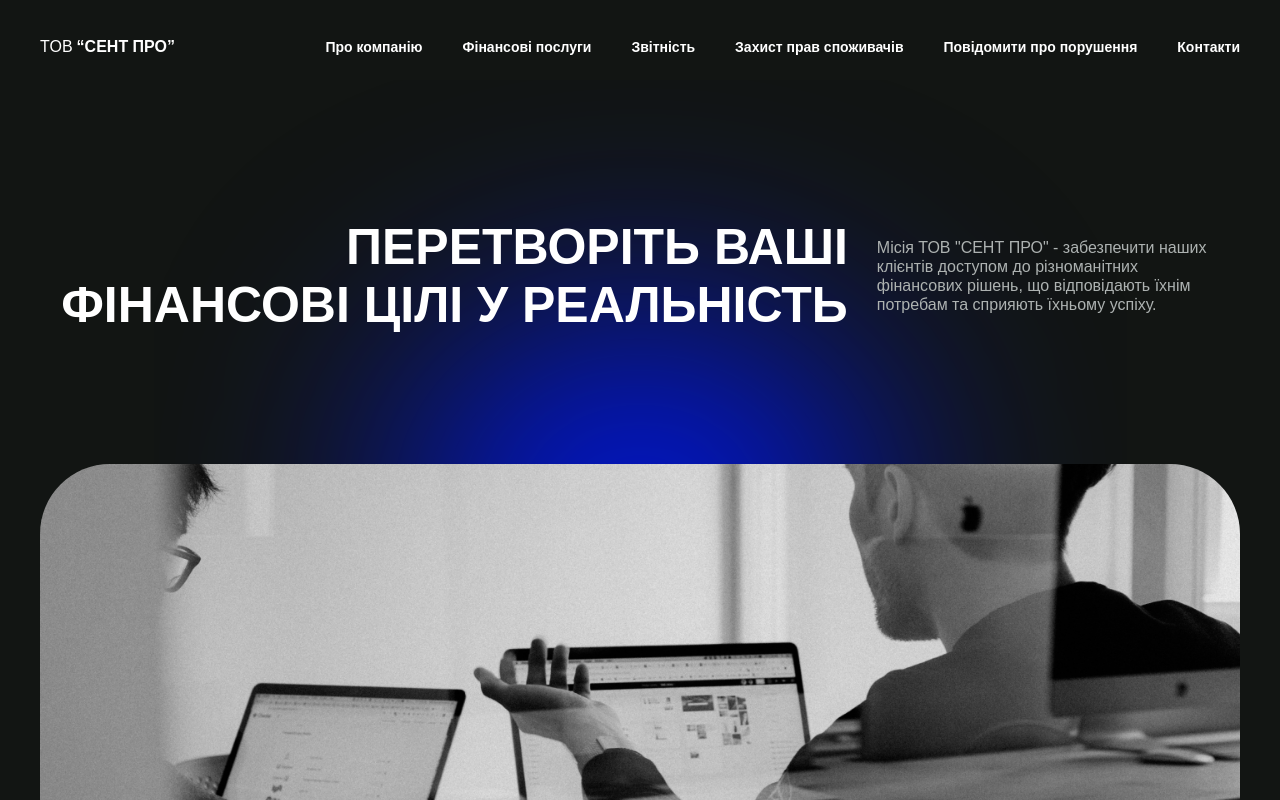
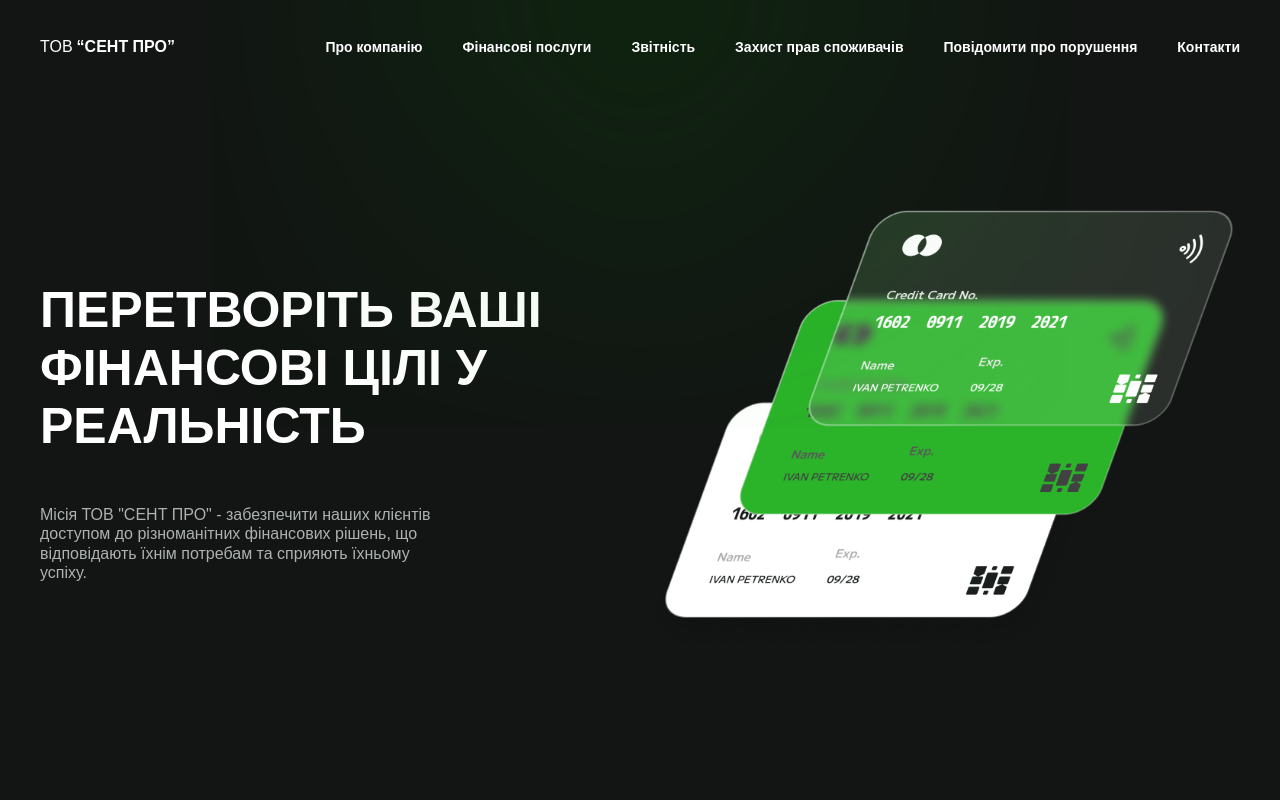
Before and after one commit to purr-purr/fin-rang.net.ua, a Next.js app: page / in a window 1280 px wide. Shown: the top 800 px of the page. Built offline with nearby package versions, Linux system fonts and the light colour scheme.

Commit message:
feat: intro-component styled

```diff
--- a/src/modules/home/components/Intro/Intro.module.scss
+++ b/src/modules/home/components/Intro/Intro.module.scss
@@ -1,24 +1,40 @@
 .container {
-	padding-top: 138px;
-	background: url('../../assets/blur.svg') no-repeat;
-	background-position-x: center;
-	background-position-y: top;
-	background-size: contain;
-	margin-bottom: 200px;
+	@include flex(center, center, 24px);
+	padding-block: 210px 200px;
+	margin-top: -80px;
+	position: relative;
+
+	@include pseudo(before, false) {
+		background: url('../../assets/blur.svg') no-repeat;
+		background-size: contain;
+		background-position-x: center;
+		height: 100%;
+		width: 100%;
+		left: 50%;
+		top: -50%;
+		z-index: 1;
+		transform: translateX(-50%);
+
+		@include media($mobile-bp) {
+			top: -20%;
+		}
+	}
 
 	@include media($mobile-bp) {
-		padding-top: 40px;
-		margin-bottom: 100px;
-		background-position-y: bottom;
+		padding-block: 120px 100px;
+		flex-direction: column;
+		gap: 0;
 	}
 }
 
 .info {
-	@include flex(center, center, 29px);
+	@include flex(flex-start, center, 50px);
+	flex-direction: column;
+	width: 50%;
 
 	@include media($mobile-bp) {
-		flex-direction: column;
-		align-items: baseline;
+		width: 100%;
+		gap: 20px;
 	}
 
 	&Title {
@@ -26,33 +42,29 @@
 		font-weight: 700;
 		text-transform: uppercase;
 		color: var(--bold-text);
-		text-align: right;
 
 		@include media($mobile-bp) {
 			font-size: 32px;
-			text-align: left;
 		}
 	}
 
 	&Desc {
-		max-width: 342px;
+		max-width: 417px;
 	}
 }
 
 .poster {
-	width: 100%;
-	max-height: 550px;
-	border-radius: 70px;
+	width: 50%;
+	max-height: 530px;
 	overflow: hidden;
-	margin-top: 130px;
 
 	@include media($mobile-bp) {
 		margin-top: 65px;
-		border-radius: 40px;
+		width: 100%;
+		max-height: fit-content;
 	}
 
 	img {
-		display: block;
 		width: 100%;
 		height: auto;
 	}
--- a/src/modules/layout/components/Header/Header.module.scss
+++ b/src/modules/layout/components/Header/Header.module.scss
@@ -18,7 +18,13 @@
 		bottom: 0;
 		width: 100vw;
 		height: 100%;
+		background-color: transparent;
+		z-index: -1;
+		transition: background-color .2s ease-in-out;
+	}
+
+	&.active:after {
 		background-color: var(--main-bg);
-		z-index: -1;
+		transition: background-color .2s ease-in-out;
 	}
 }
--- a/src/modules/layout/components/Header/index.tsx
+++ b/src/modules/layout/components/Header/index.tsx
@@ -8,12 +8,26 @@ import {useMediaQuery} from '@modules/common/hooks';
 import {LAPTOP_BREAKPOINT} from '@utils/const';
 
 import s from './Header.module.scss';
+import {useEffect, useState} from "react";
+import cn from "classnames";
 
 const Header = () => {
 	const isLaptop = useMediaQuery(LAPTOP_BREAKPOINT);
+	const [scrollTop, setScrollTop] = useState<number>(0);
+
+	useEffect(() => {
+		const handleScroll = () => {
+			setScrollTop(window.scrollY);
+		};
+		window.addEventListener('scroll', handleScroll);
+
+		return () => {
+			window.removeEventListener('scroll', handleScroll);
+		};
+	}, []);
 
 	return (
-		<header className={s.container}>
+		<header className={cn(s.container, scrollTop > 100 && s.active)}>
 			<Logo/>
 
 			<HeaderContextWrapper>
```
Also changed, not shown: src/modules/home/assets/blur.svg, src/modules/home/assets/intro-poster.jpg.
